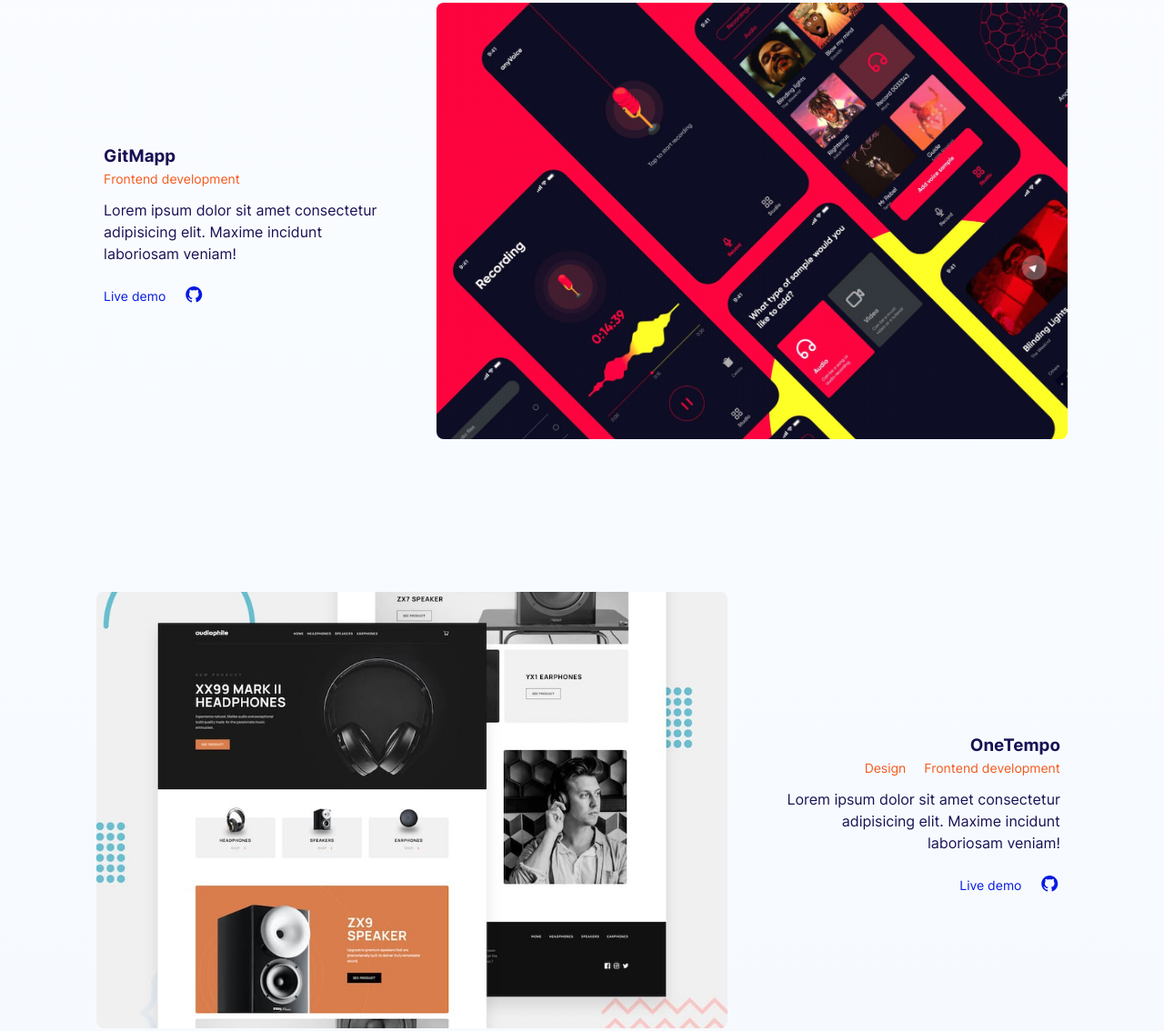
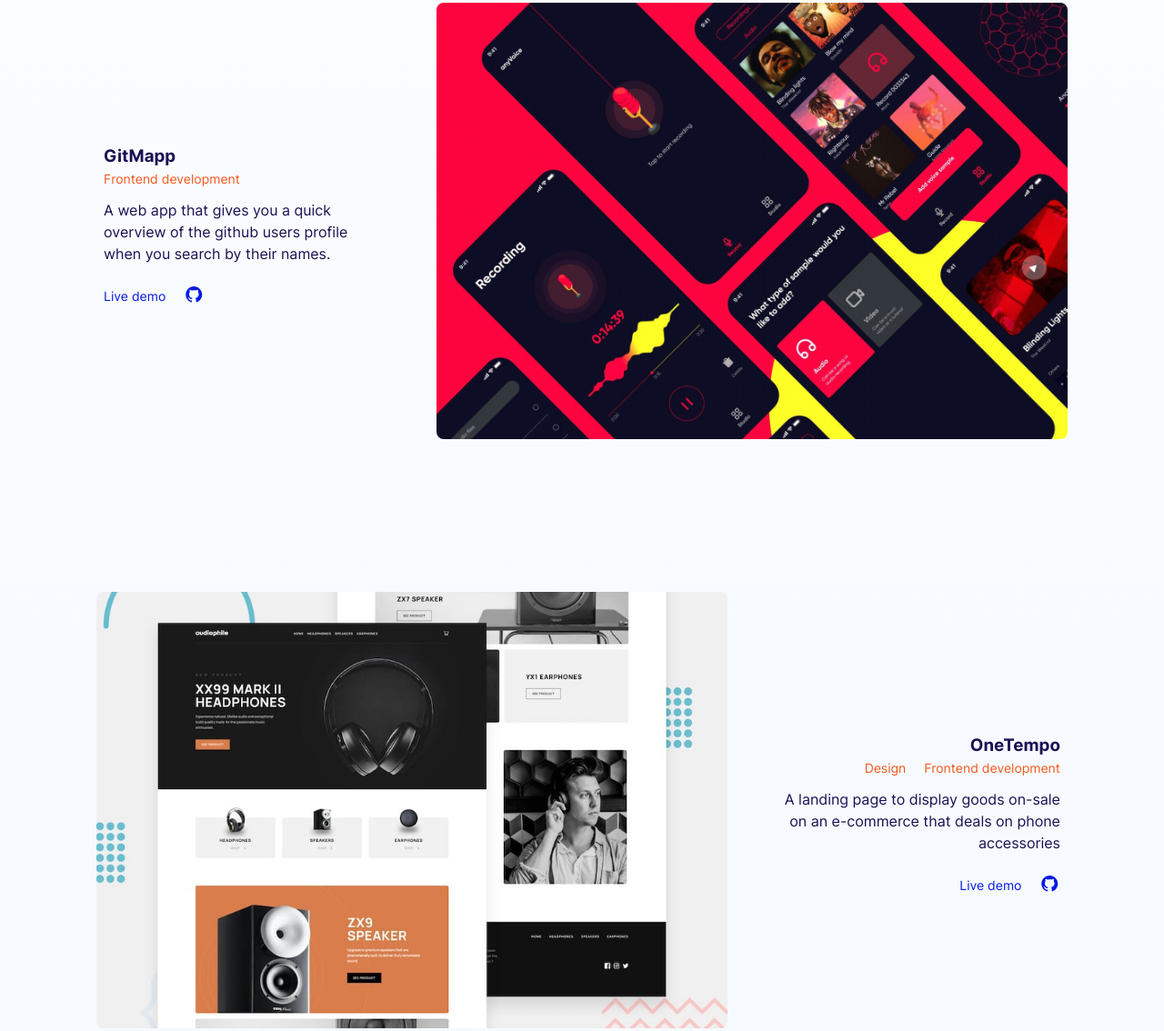
Before and after one commit to ezihe-godswill/portfolio-version-4, a website: page index.html in a window 1280 px wide. Shown: the part 1456-2590 px from the top of the page at 91% size. Drawn offline with Linux system fonts and the light colour scheme.

Commit message:
normal day commit

```diff
--- a/index.html
+++ b/index.html
@@ -120,8 +120,8 @@
               </div>
               <div class="portfolio-description-text">
                 <p>
-                  Lorem ipsum dolor sit amet consectetur adipisicing elit.
-                  Maxime incidunt laboriosam veniam!
+                  A web app that gives you a quick overview of the github users
+                  profile when you search by their names.
                 </p>
               </div>
               <div class="portfolio-item-cta-box">
@@ -156,8 +156,8 @@
               </div>
               <div class="portfolio-description-text">
                 <p>
-                  Lorem ipsum dolor sit amet consectetur adipisicing elit.
-                  Maxime incidunt laboriosam veniam!
+                  A landing page to display goods on-sale on an e-commerce that
+                  deals on phone accessories
                 </p>
               </div>
               <div class="portfolio-item-cta-box">
@@ -192,8 +192,8 @@
               </div>
               <div class="portfolio-description-text">
                 <p>
-                  Lorem ipsum dolor sit amet consectetur adipisicing elit.
-                  Maxime incidunt laboriosam veniam!
+                  A landing page to display specific information about the
+                  planets in our solar sytem
                 </p>
               </div>
               <div class="portfolio-item-cta-box">
```
